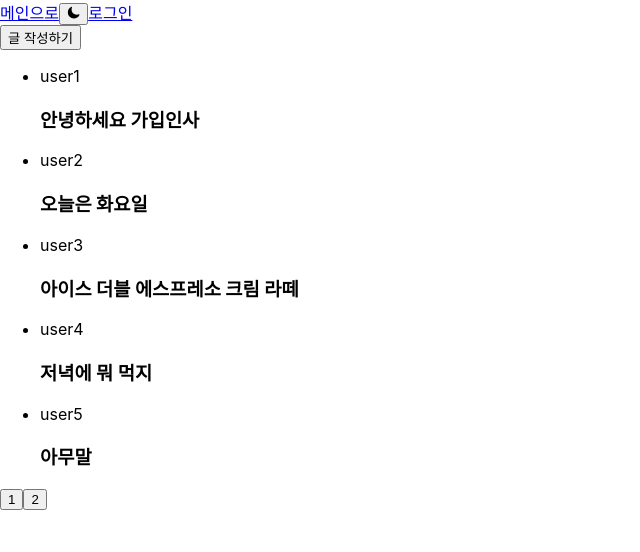
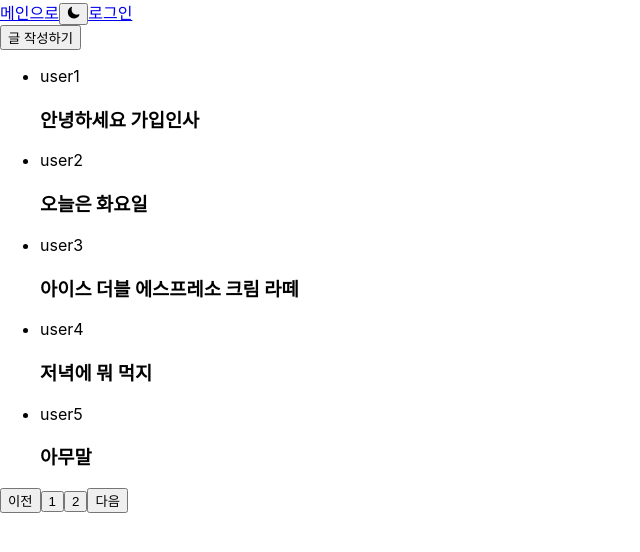
Before and after one commit to kyoungjooo/board, a React (Create React App) app in the folder board-project/: page / in a window 1280 px wide. Shown: the top 552 px of the page, without its empty margins (0-640 px from the left). Built offline with nearby package versions, Linux system fonts and the light colour scheme.

Commit message:
feat: add prev and next

```diff
--- a/board-project/src/pages/addPosting.jsx
+++ b/board-project/src/pages/addPosting.jsx
@@ -8,7 +8,6 @@ import Modal from "../components/modal";
 
 const AddPosting = () => {
   const { posts, updatePosts } = usePosts();
-  console.log(posts);
   const { userData } = useLogin();
   const { userName, userId } = userData || {};
 
--- a/board-project/src/pages/home/posts.jsx
+++ b/board-project/src/pages/home/posts.jsx
@@ -50,6 +50,15 @@ const Posts = () => {
   const handlePagenation = (i) => {
     setPage(i);
   };
+  const handleMovePage = (e) => {
+    const clicked = e.target.innerText;
+    if (clicked === "이전" && page > 0) {
+      return setPage((prev) => prev - 1);
+    }
+    if (clicked === "다음" && page < posts.length / chunkSize - 1) {
+      return setPage((prev) => prev + 1);
+    }
+  };
   return (
     <>
       <Button text="글 작성하기" onClick={addNewPosting} />
@@ -59,7 +68,6 @@ const Posts = () => {
             <li key={post.postId}>
               <span>{post.userName}</span>
               <h3 onClick={() => handleNavigate(post)}>{post.title}</h3>
-              {/* 현재 로그인한 유저와 userId가 같은 게시물만 보여주기 */}
               {isLogin && userData.userId === post.userId && (
                 <span className="btns-wrap">
                   <button onClick={() => toggleEditPost(post)}>수정하기</button>
@@ -79,9 +87,13 @@ const Posts = () => {
         />
       )}
       <div className="pagenation">
-        {result.map((post, i) => {
-          return <button onClick={() => handlePagenation(i)}>{i + 1}</button>;
-        })}
+        <div>
+          <button onClick={handleMovePage}>이전</button>
+          {result.map((_, i) => {
+            return <button onClick={() => handlePagenation(i)}>{i + 1}</button>;
+          })}
+          <button onClick={handleMovePage}>다음</button>
+        </div>
       </div>
     </>
   );
--- a/board-project/src/pages/post-detail.jsx
+++ b/board-project/src/pages/post-detail.jsx
@@ -52,7 +52,6 @@ const PostDetail = () => {
     const updatedPosts = copy.map((copyEl) => {
       return copyEl.postId == updated.postId ? updated : copyEl;
     });
-
     updatePosts(updatedPosts);
   };
 
```
